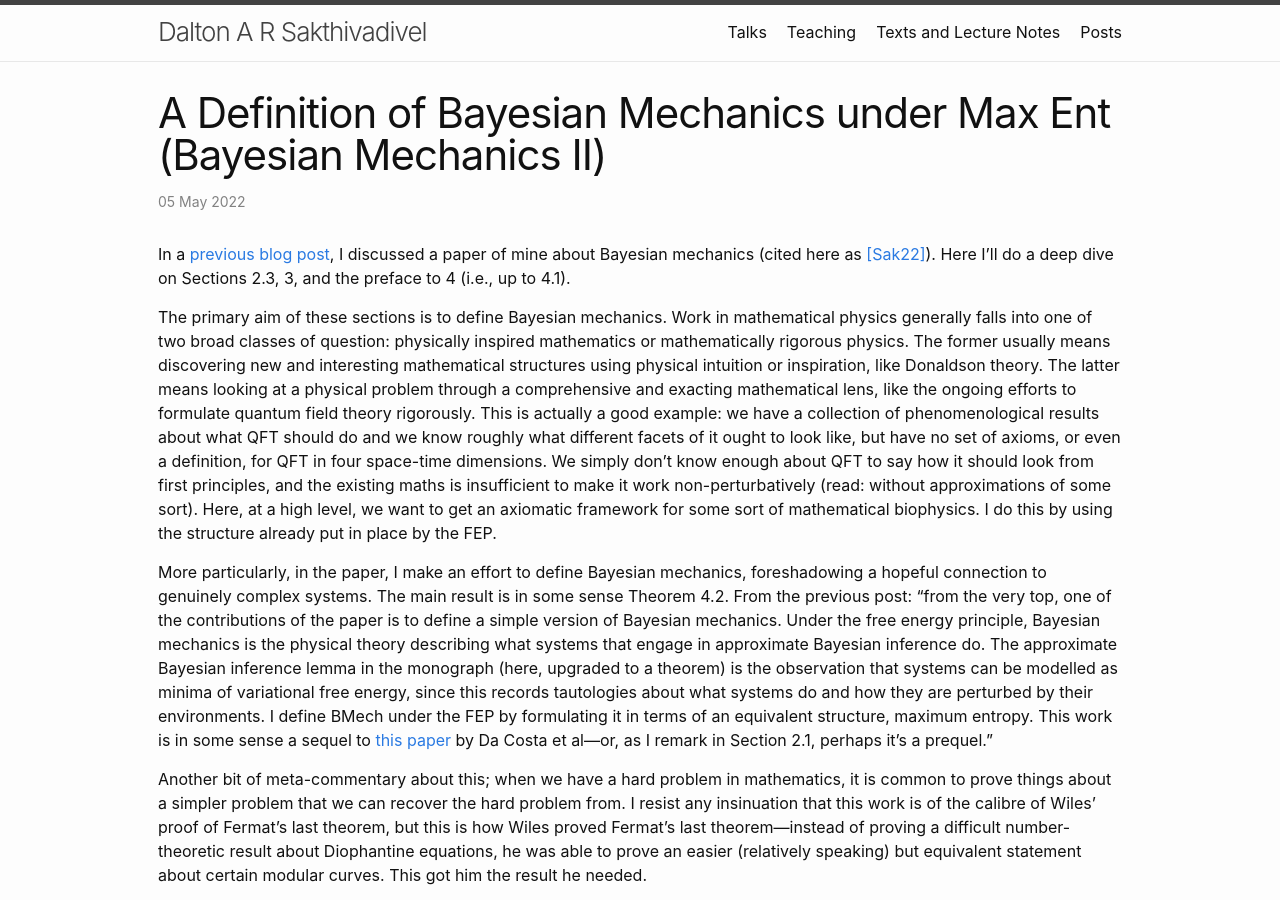
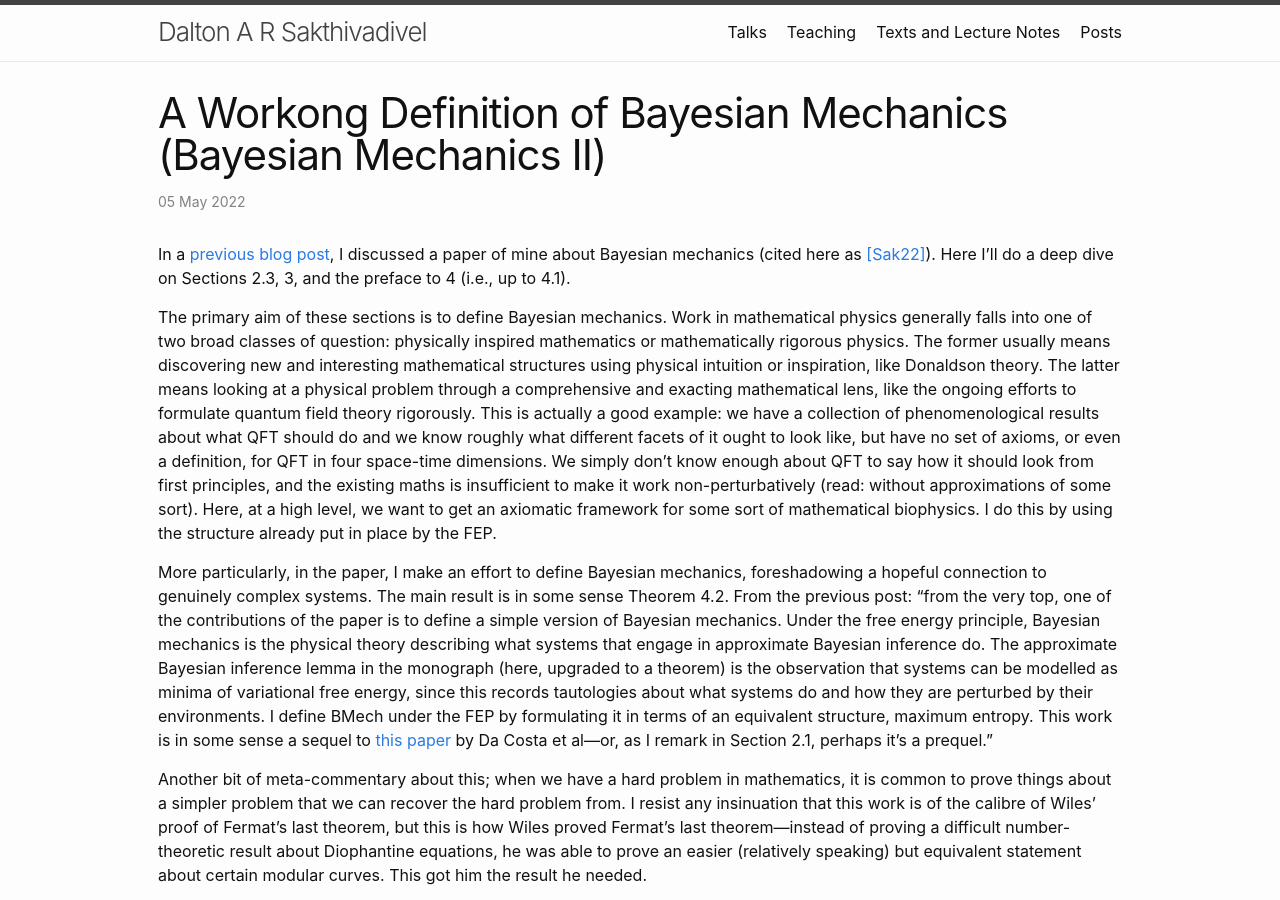
Before and after one commit to DARSakthi/DARSakthi.github.io, a Jekyll site: the page built from _posts/2022-05-05-BMech-II.markdown, in a window 1280 px wide and 900 px high. Built offline with Jekyll 4.4.1, drawn with Linux system fonts in a browser that asks for light colours; formulas are drawn with MathJax 3; comment, search, counter and statistics services are not loaded.

Commit message:
Changed title

```diff
--- a/_posts/2022-05-05-BMech-II.markdown
+++ b/_posts/2022-05-05-BMech-II.markdown
@@ -1,5 +1,5 @@
 ---
-title: 'A Definition of Bayesian Mechanics under Max Ent (Bayesian Mechanics II)'
+title: 'A Workong Definition of Bayesian Mechanics (Bayesian Mechanics II)'
 date: 2022-05-05
 permalink: /posts/2022/05/BMech-II/
 layout: post
```
